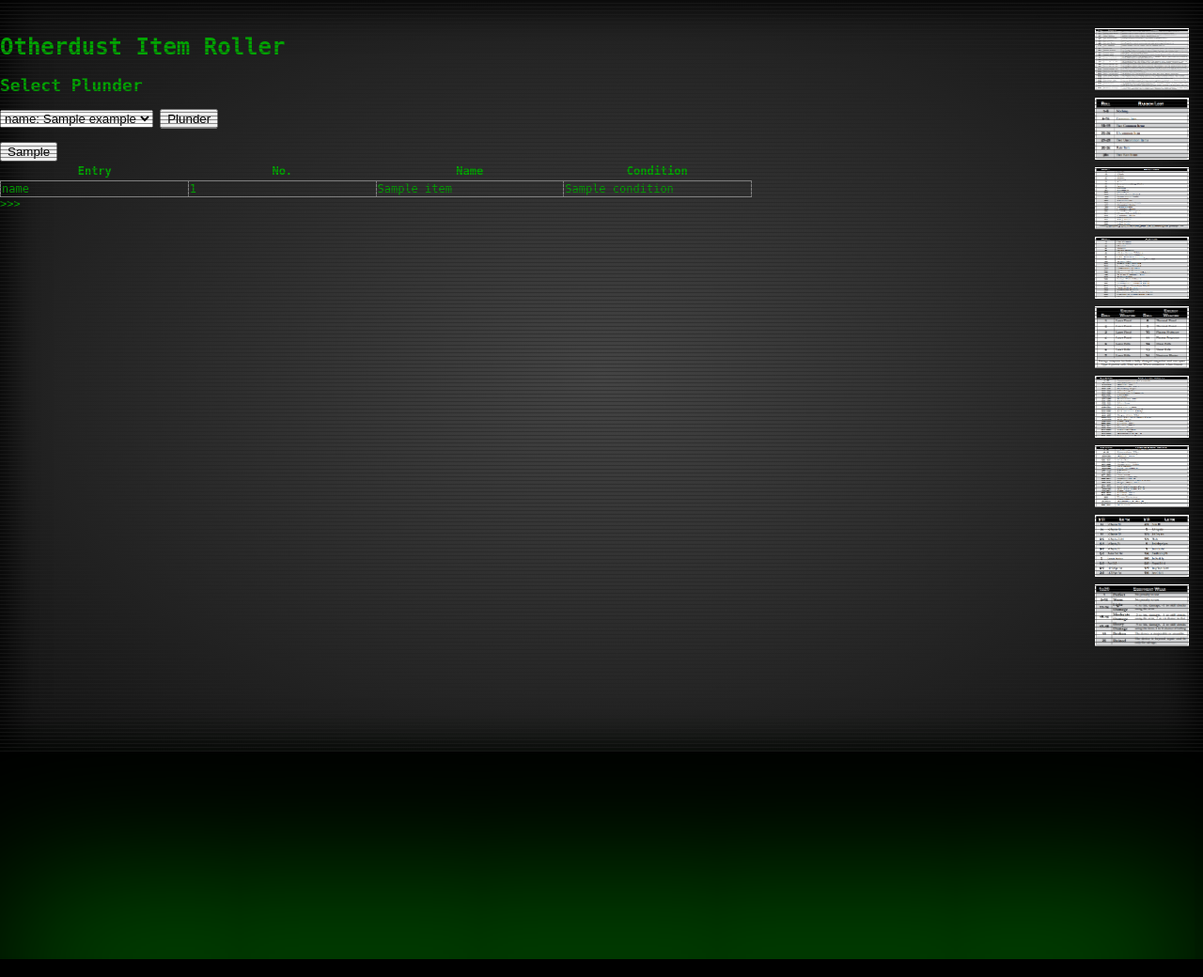
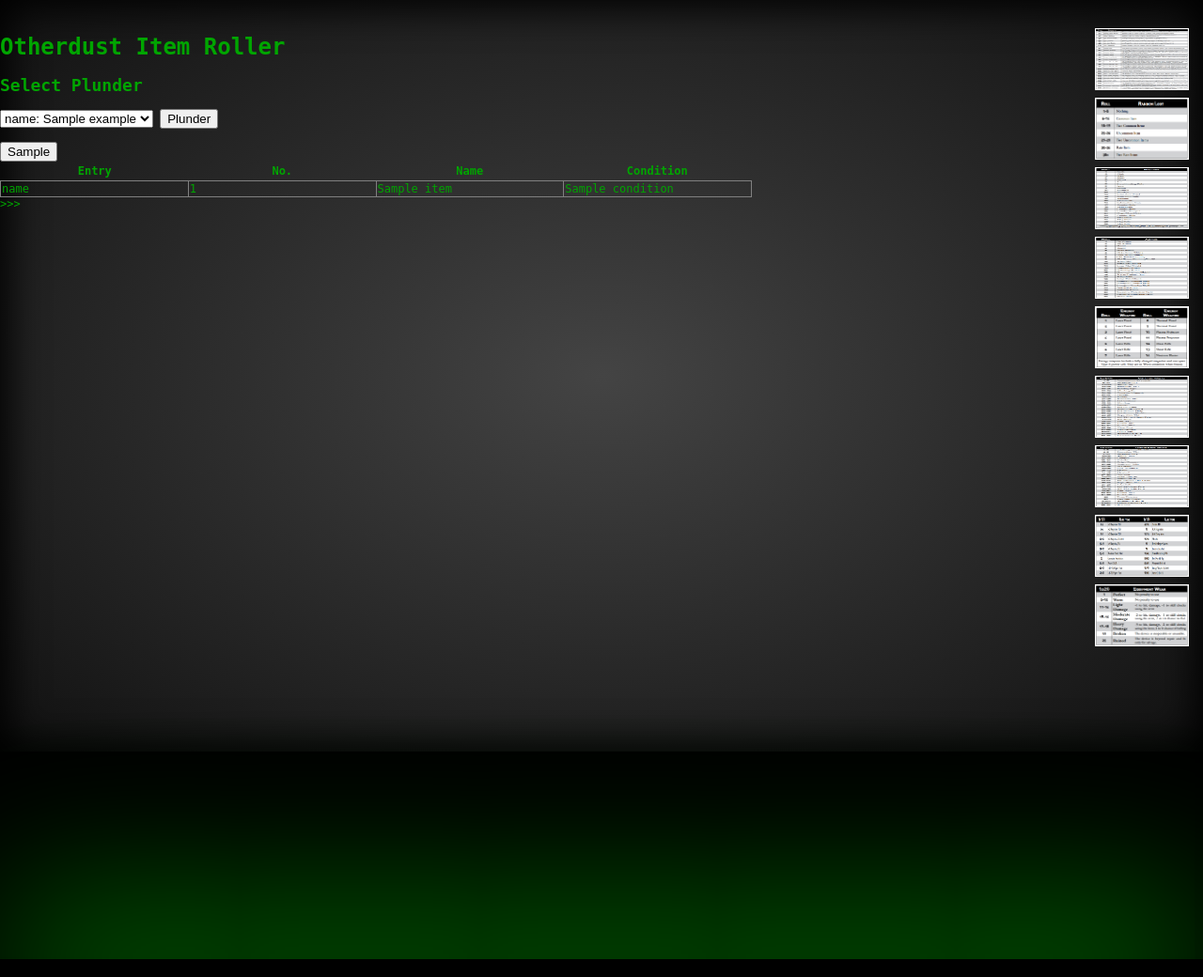
Before and after one commit to chaydenfowler/Otherdust, a Flask app: template templates/roller.html in a window 1280 px wide. Shown: the top 1040 px of the page at 94% size. Run offline with Flask 2, Linux system fonts and the light colour scheme; the template is opened without the code that fills it: most values are stand-ins (such as "Sample title", 1, 10 or a date in 2020); lists and menus that the app fills with data are empty.

Commit message:
Scanline fix

```diff
--- a/static/css/main.css
+++ b/static/css/main.css
@@ -134,7 +134,7 @@ z-index: 50;
 }
 
 .screen:after {
-  background-image:linear-gradient(transparent, transparent 3px, #222);
+  background-image:linear-gradient(transparent, transparent 4px, #222);
   background-size:4px 4px;
   bottom:0;
   content:"";
```
